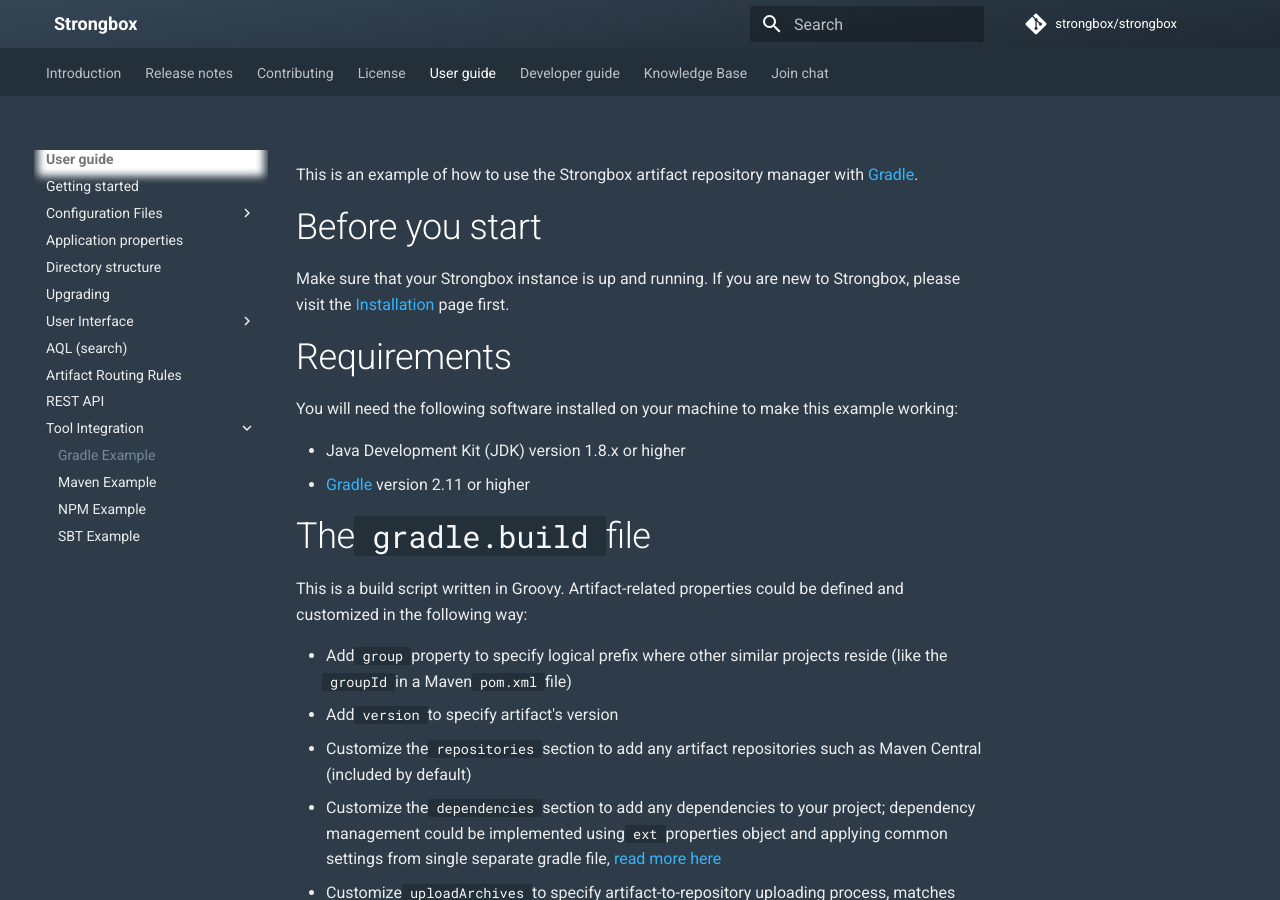
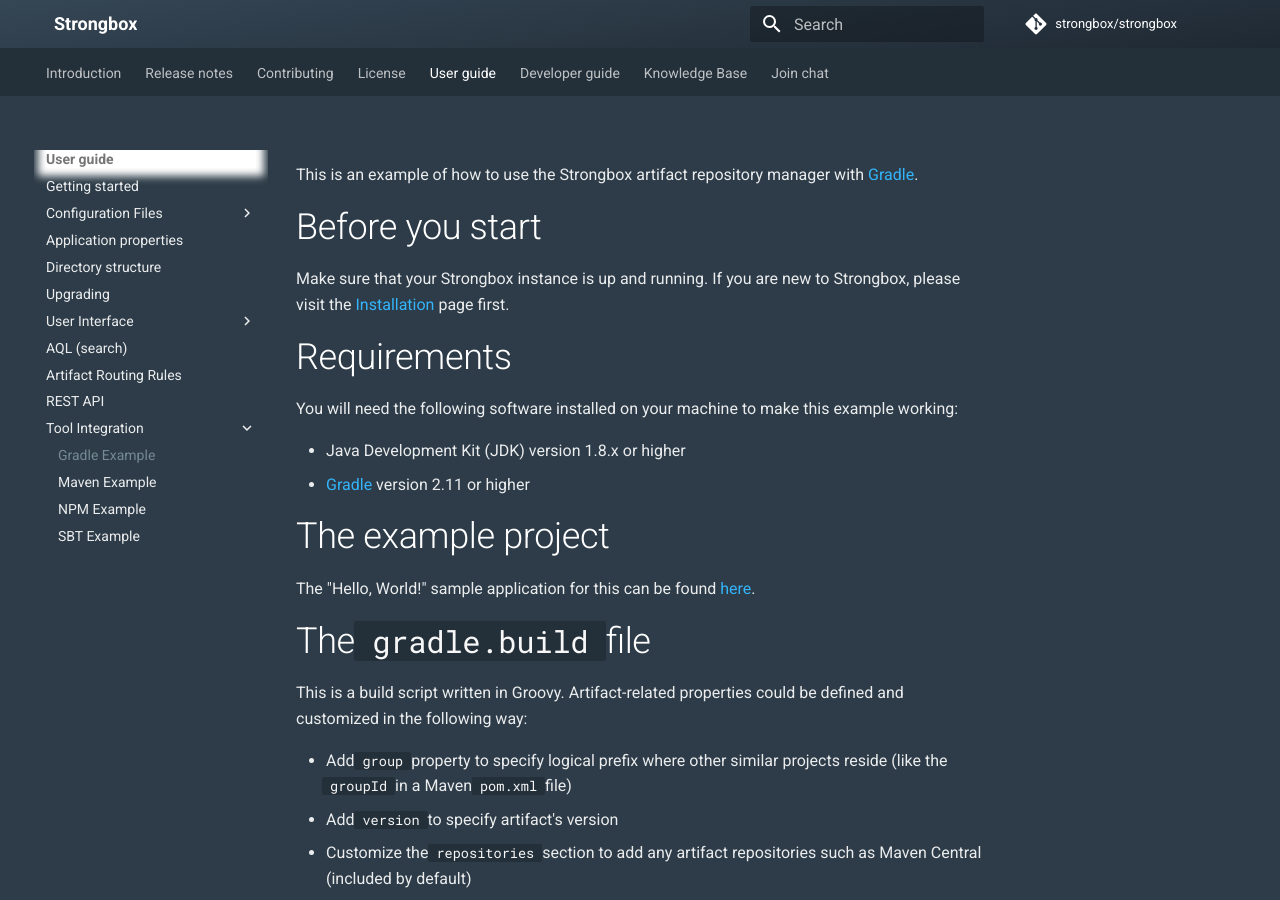
Before and after one commit to strongbox/strongbox-docs, an MkDocs documentation site: the page built from docs/user-guide/tool-integration/gradle-example.md, in a window 1280 px wide and 900 px high. Built offline with MkDocs 1.6.1 and Material for MkDocs 9.7.7, drawn with Linux system fonts in a browser that asks for light colours; comment, search, counter and statistics services are not loaded.

Commit message:
Polishing up the Gradle page

```diff
--- a/docs/user-guide/tool-integration/gradle-example.md
+++ b/docs/user-guide/tool-integration/gradle-example.md
@@ -2,7 +2,7 @@
 
 # Before you start
 
-Make sure that your Strongbox instance is up and running. If you are new to Strongbox, please visit the [Installation](https://github.com/strongbox/strongbox#installation) page first.
+Make sure that your Strongbox instance is up and running. If you are new to Strongbox, please visit the [Installation](https://strongbox.github.io/user-guide/getting-started.html) page first.
 
 # Requirements
 
@@ -10,6 +10,10 @@
 
 * Java Development Kit (JDK) version 1.8.x or higher
 * [Gradle](http://gradle.org/) version 2.11 or higher
+
+# The example project
+
+The "Hello, World!" sample application for this can be found [here](https://github.com/strongbox/strongbox-examples/tree/master/hello-strongbox-gradle).
 
 # The `gradle.build` file
 
```
